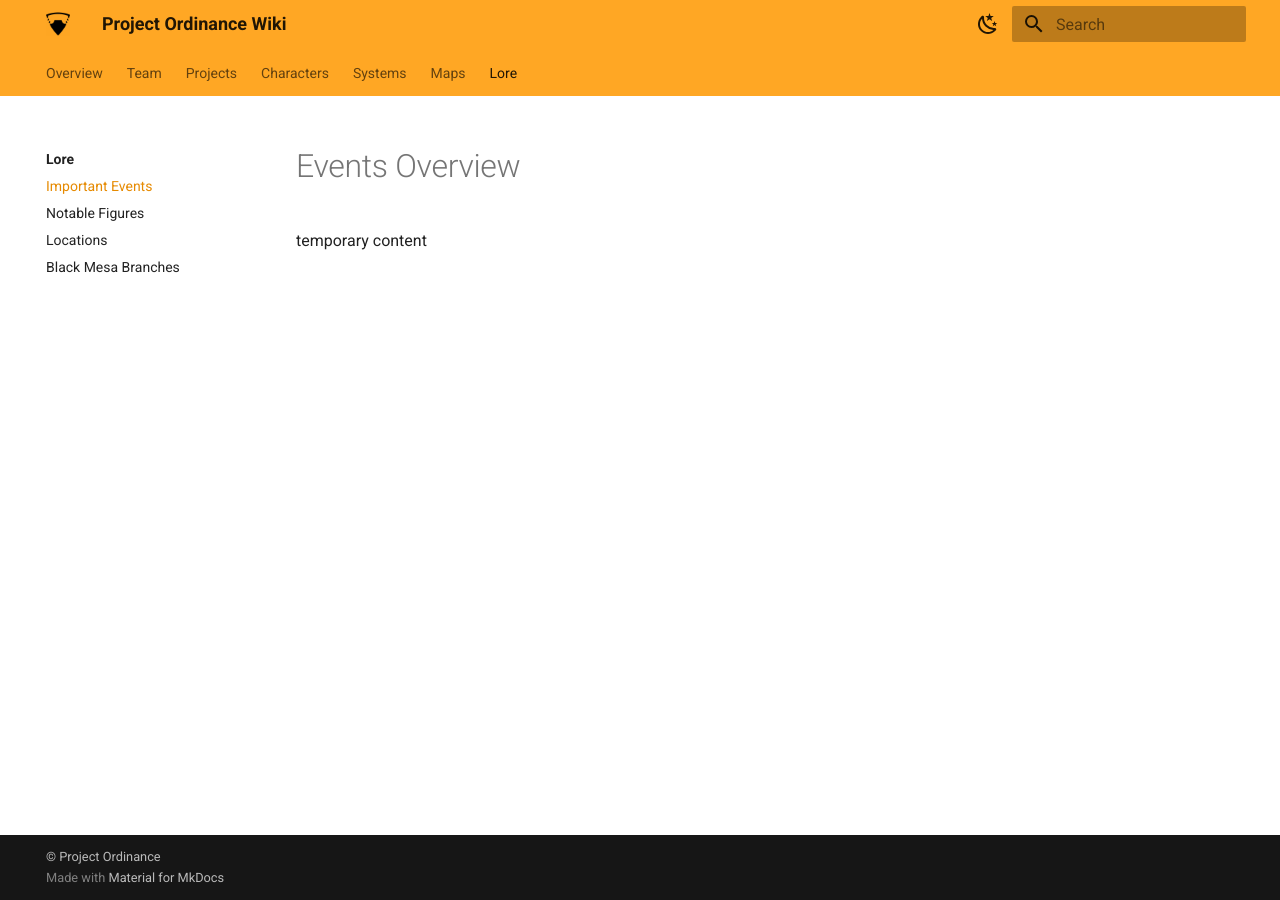
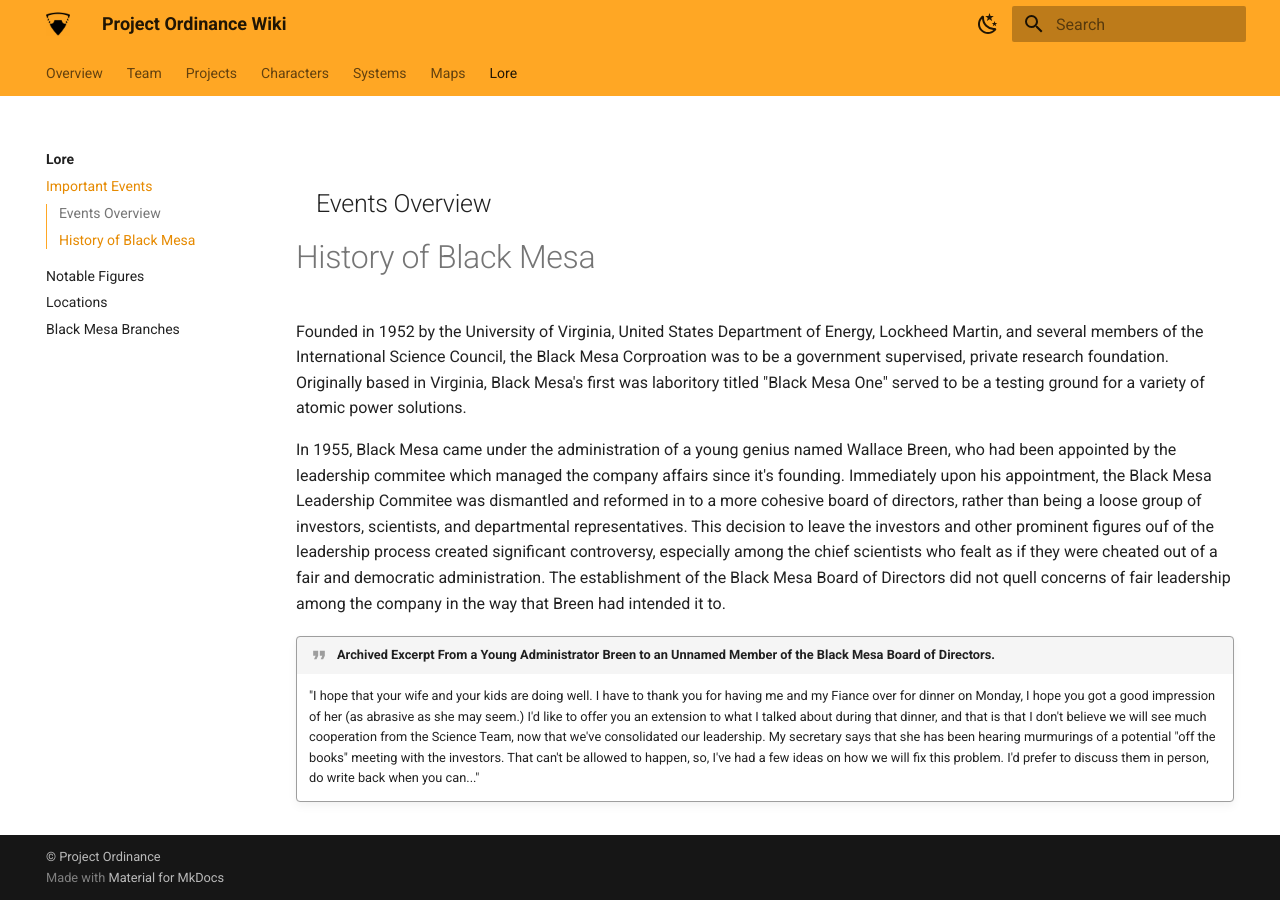
Before and after one commit to Project-Ordinance/website-wiki, an MkDocs documentation site: the page built from docs/lore/events.md, in a window 1280 px wide. Built offline with MkDocs 1.6.1 and Material for MkDocs 9.7.7, drawn with Linux system fonts in a browser that asks for light colours.

Commit message:
Update events.md

```diff
--- a/docs/lore/events.md
+++ b/docs/lore/events.md
@@ -1,4 +1,10 @@
 
-# Events Overview
+## Events Overview
 
-temporary content
+# History of Black Mesa
+Founded in 1952 by the University of Virginia, United States Department of Energy, Lockheed Martin, and several members of the International Science Council, the Black Mesa Corproation was to be a government supervised, private research foundation. Originally based in Virginia, Black Mesa's first was laboritory titled "Black Mesa One" served to be a testing ground for a variety of atomic power solutions.
+
+ In 1955, Black Mesa came under the administration of a young genius named Wallace Breen, who had been appointed by the leadership commitee which managed the company affairs since it's founding. Immediately upon his appointment, the Black Mesa Leadership Commitee was dismantled and reformed in to a more cohesive board of directors, rather than being a loose group of investors, scientists, and departmental representatives. This decision to leave the investors and other prominent figures ouf of the leadership process created significant controversy, especially among the chief scientists who fealt as if they were cheated out of a fair and democratic administration. The establishment of the Black Mesa Board of Directors did not quell concerns of fair leadership among the company in the way that Breen had intended it to.
+
+!!! quote "Archived Excerpt From a Young Administrator Breen to an Unnamed Member of the Black Mesa Board of Directors."
+    "I hope that your wife and your kids are doing well. I have to thank you for having me and my Fiance over for dinner on Monday, I hope you got a good impression of her (as abrasive as she may seem.) I'd like to offer you an extension to what I talked about during that dinner, and that is that I don't believe we will see much cooperation from the Science Team, now that we've consolidated our leadership. My secretary says that she has been hearing murmurings of a potential "off the books" meeting with the investors. That can't be allowed to happen, so, I've had a few ideas on how we will fix this problem. I'd prefer to discuss them in person, do write back when you can..."
```
